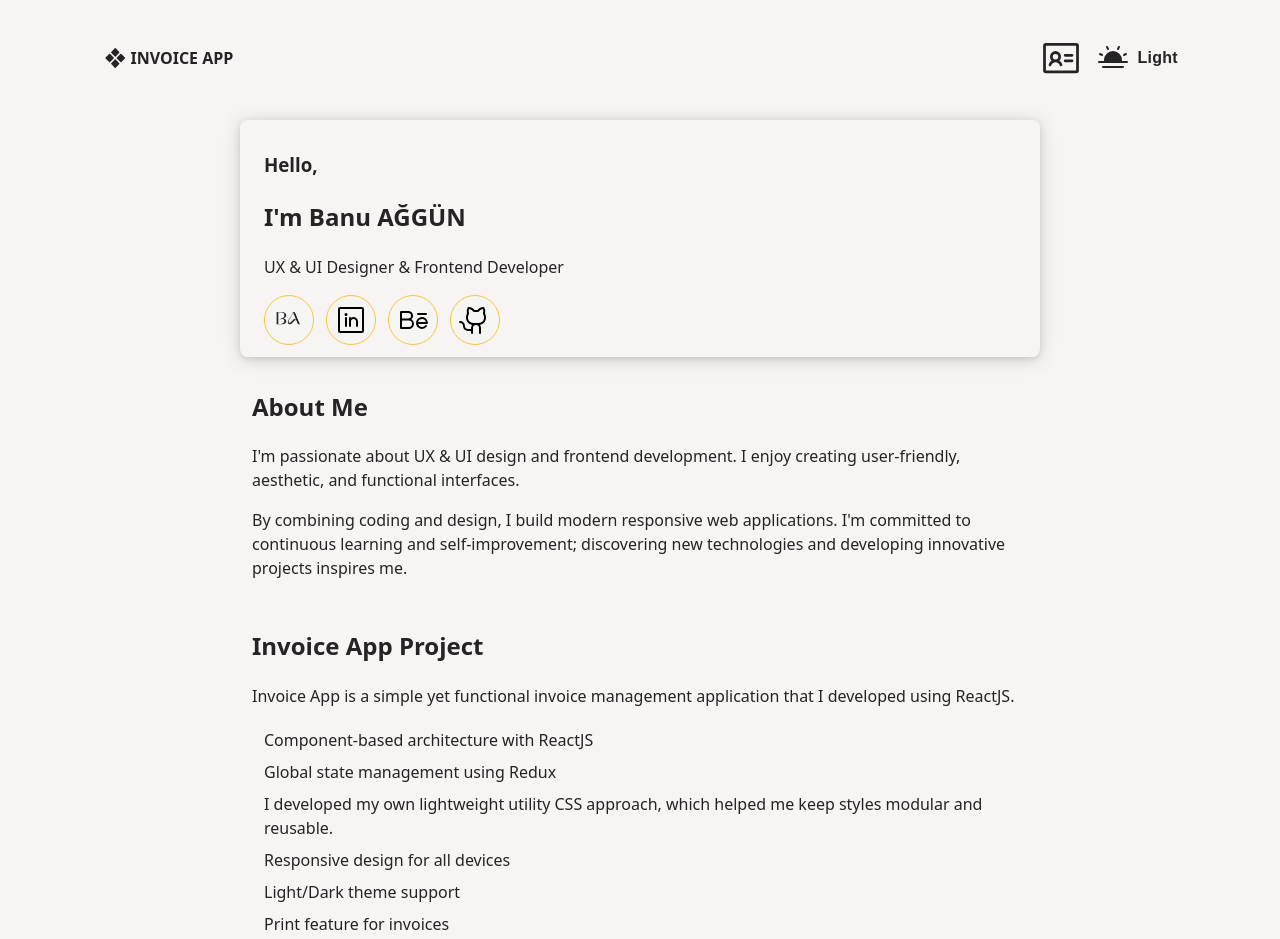
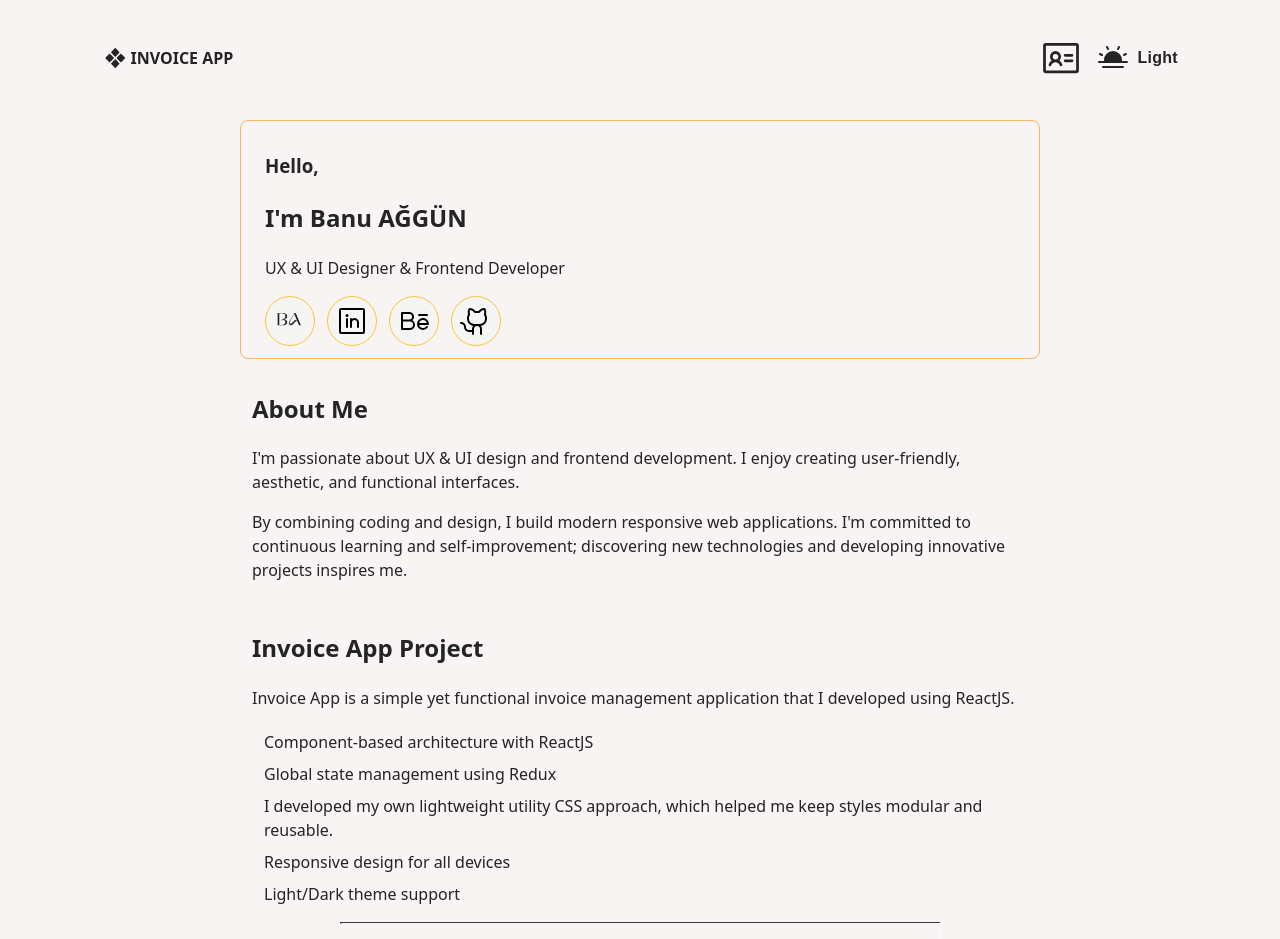
Before and after one commit to banuaggun/invoice-app-react, a React (Vite) app: page /profile in a window 1280 px wide. Shown: the top 939 px of the page. Built offline with nearby package versions, Linux system fonts and the light colour scheme.

Commit message:
chore: minor UI and content adjustments

```diff
--- a/src/components/common/form-elements/form-elements.css
+++ b/src/components/common/form-elements/form-elements.css
@@ -428,14 +428,14 @@ path.two {
 
 .dropdown {
   width: auto;
-  max-width: 50%;
+  max-width: 100%;
   text-align: center;
   font-size: 1rem;
   padding:6px 12px;
   margin-bottom: 16px;
   border: 1px solid #d1d5db;
   border-radius: 6px;
-  background-color: #ffffff;
+  background-color: var(--bg-color);
 }
 
 .dropdown:hover{
--- a/src/pages/profile-page/Profile.jsx
+++ b/src/pages/profile-page/Profile.jsx
@@ -86,7 +86,6 @@ const Profile = () => {
             </li>
             <li>Responsive design for all devices</li>
             <li>Light/Dark theme support</li>
-            <li>Print feature for invoices</li>
           </ul>
           <div className="project-image">
             <img
--- a/src/pages/profile-page/profile.css
+++ b/src/pages/profile-page/profile.css
@@ -14,11 +14,12 @@
   background: var(--bg-color);
   color: var(--text-color);
   transition: all 0.4s ease-in;
-  box-shadow:
+ /* box-shadow:
     0 2px 6px rgba(0, 0, 0, 0.1),
-    0 2px 20px rgba(0, 0, 0, 0.15);
+    0 2px 20px rgba(0, 0, 0, 0.15);*/
   padding: 12px 24px;
   border-radius: 8px;
+  border:1px solid var(--btn-sort-hover);
 }
 
 .about,
@@ -41,6 +42,7 @@
   max-width: 600px;
   height: auto;
   margin: 12px auto;
+  border:none;
 }
 
 .social-links {
```
